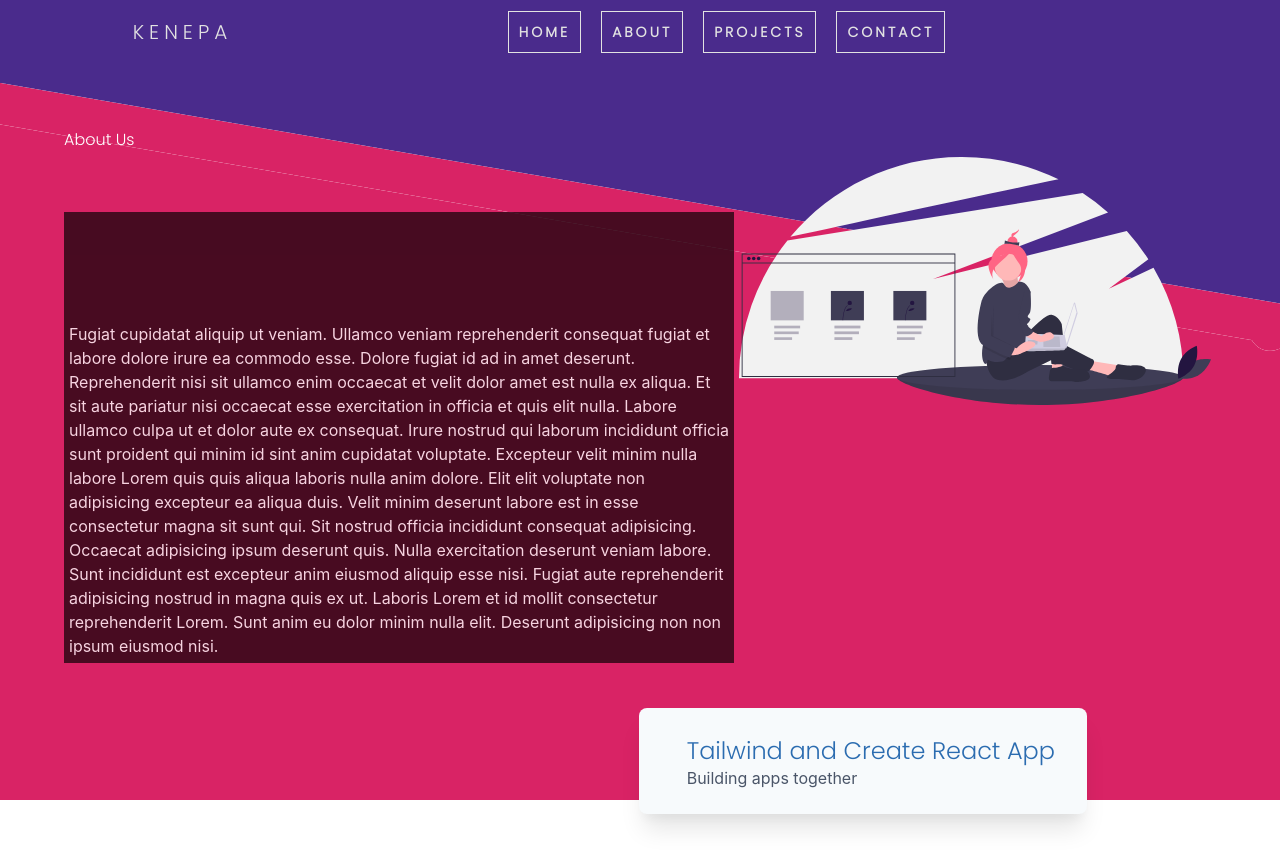
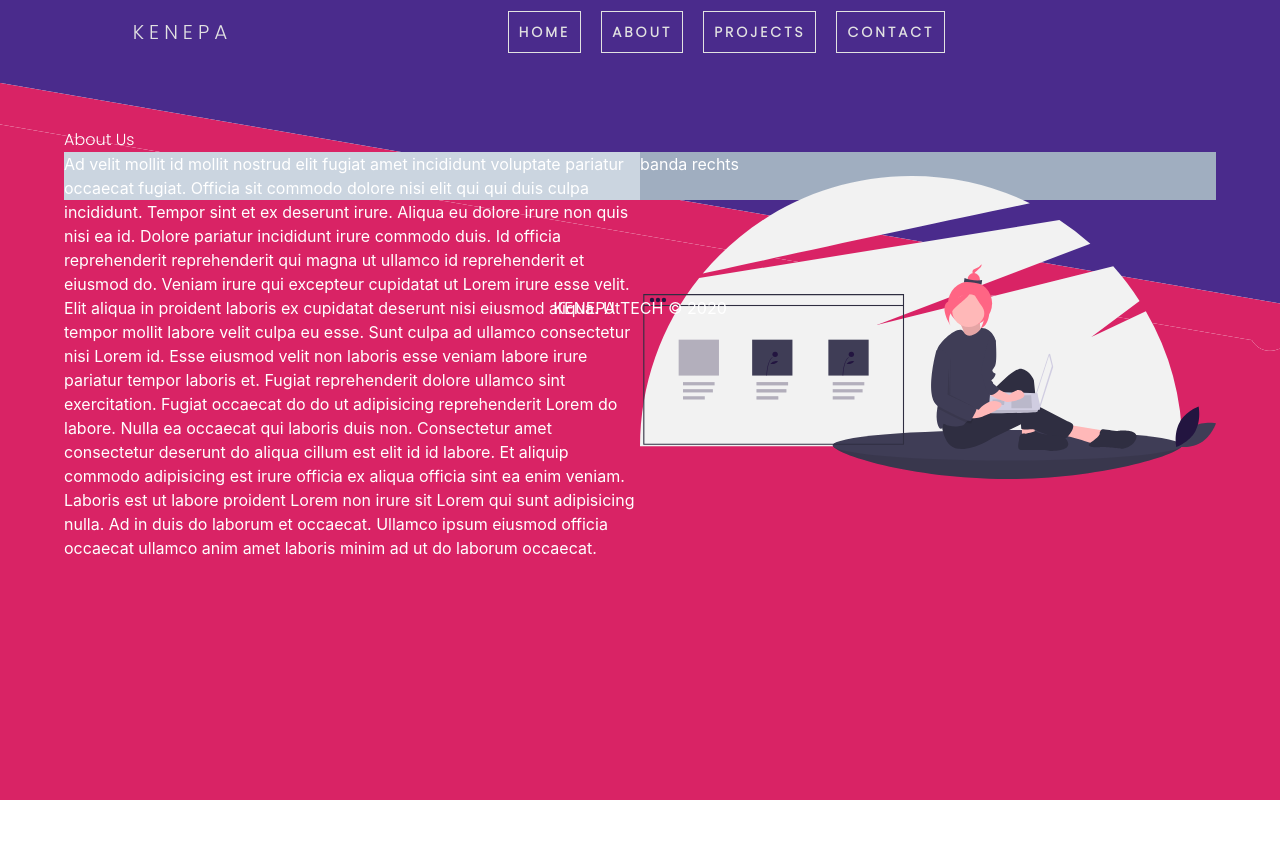
Before and after one commit to KenepaTech/kenepa-website, a React (Create React App) app: page /about in a window 1280 px wide. Shown: the top 868 px of the page. After the commit the page ends 800 px from the top, so only its background shows below. Built offline with nearby package versions, Linux system fonts and the light colour scheme.

Commit message:
postCss & helmet

```diff
--- a/package.json
+++ b/package.json
@@ -16,6 +16,7 @@
     "react": "^16.13.1",
     "react-dom": "^16.13.1",
     "react-headroom": "^3.0.0",
+    "react-helmet": "^6.0.0",
     "react-responsive-modal": "^5.0.2",
     "react-router-dom": "^5.1.2",
     "react-scripts": "3.4.1",
@@ -26,13 +27,10 @@
   "scripts": {
     "build:tailwind": "postcss src/tailwind.css -o src/tailwind.generated.css",
     "watch:tailwind": "postcss -w src/tailwind.css -o src/tailwind.generated.css",
-
     "start": "run-p watch:tailwind start:react",
     "start:react": "react-scripts start",
-
     "prebuild": "npm run build:tailwind",
     "build": "react-scripts build",
-
     "test": "react-scripts test",
     "eject": "react-scripts eject"
   },
--- a/src/components/About.js
+++ b/src/components/About.js
@@ -5,55 +5,33 @@ import "../tailwind.generated.css";
 export default class About extends Component {
   render() {
     return (
+
       <StyledAbout color="transparent">
         <h1> About Us</h1>
-        <Grid>
-          <Row>
-            <Col size={7} className="intro">
+        <Grid >
+          <Row className="flex mb-4" >
+            <Col className="w-1/2 bg-gray-400 h-12 sm:w-1/2 md:w-1/3 lg:w-1/2 xl:w-1/2">
               <p>
-                {" "}
-                Fugiat cupidatat aliquip ut veniam. Ullamco veniam reprehenderit
-                consequat fugiat et labore dolore irure ea commodo esse. Dolore
-                fugiat id ad in amet deserunt. Reprehenderit nisi sit ullamco
-                enim occaecat et velit dolor amet est nulla ex aliqua. Et sit
-                aute pariatur nisi occaecat esse exercitation in officia et quis
-                elit nulla. Labore ullamco culpa ut et dolor aute ex consequat.
-                Irure nostrud qui laborum incididunt officia sunt proident qui
-                minim id sint anim cupidatat voluptate. Excepteur velit minim
-                nulla labore Lorem quis quis aliqua laboris nulla anim dolore.
-                Elit elit voluptate non adipisicing excepteur ea aliqua duis.
-                Velit minim deserunt labore est in esse consectetur magna sit
-                sunt qui. Sit nostrud officia incididunt consequat adipisicing.
-                Occaecat adipisicing ipsum deserunt quis. Nulla exercitation
-                deserunt veniam labore. Sunt incididunt est excepteur anim
-                eiusmod aliquip esse nisi. Fugiat aute reprehenderit adipisicing
-                nostrud in magna quis ex ut. Laboris Lorem et id mollit
-                consectetur reprehenderit Lorem. Sunt anim eu dolor minim nulla
-                elit. Deserunt adipisicing non non ipsum eiusmod nisi.{" "}
+                Ad velit mollit id mollit nostrud elit fugiat amet incididunt voluptate pariatur occaecat fugiat. Officia sit commodo dolore nisi elit qui qui duis culpa incididunt. Tempor sint et ex deserunt irure. Aliqua eu dolore irure non quis nisi ea id. Dolore pariatur incididunt irure commodo duis. Id officia reprehenderit reprehenderit qui magna ut ullamco id reprehenderit et eiusmod do.
+
+Veniam irure qui excepteur cupidatat ut Lorem irure esse velit. Elit aliqua in proident laboris ex cupidatat deserunt nisi eiusmod aliqua. Ut tempor mollit labore velit culpa eu esse. Sunt culpa ad ullamco consectetur nisi Lorem id. Esse eiusmod velit non laboris esse veniam labore irure pariatur tempor laboris et. Fugiat reprehenderit dolore ullamco sint exercitation.
+
+Fugiat occaecat do do ut adipisicing reprehenderit Lorem do labore. Nulla ea occaecat qui laboris duis non. Consectetur amet consectetur deserunt do aliqua cillum est elit id id labore. Et aliquip commodo adipisicing est irure officia ex aliqua officia sint ea enim veniam.
+
+Laboris est ut labore proident Lorem non irure sit Lorem qui sunt adipisicing nulla. Ad in duis do laborum et occaecat. Ullamco ipsum eiusmod officia occaecat ullamco anim amet laboris minim ad ut do laborum occaecat.
               </p>
-              {/* Hello */}
             </Col>
-            <Col size={5}>
-              {/* <img alt="placeholder"  src="https://picsum.photos/500/500" /> */}
-              <img alt="placeholder" src={logo} />
-            </Col>
+            <Col className=" w-1/2 bg-gray-500 h-12 sm:w-1/2 md:w-1/3 lg:w-1/2 xl:w-1/2">
+            <p>
+                banda rechts
+       <img alt="placeholder" src={logo} />
+
+            </p>
+            </Col >
           </Row>
           <Row>
-            <Col size={5} collapse="xs">
-              {/* meh */}
-            </Col>
-            <Col size={8}>
-              <div className="max-w-md mx-auto flex p-6 bg-gray-100 mt-10 rounded-lg shadow-xl">
-                <div className="ml-6 pt-1">
-                  <h1 className="text-2xl text-blue-700 leading-tight">
-                    Tailwind and Create React App
-                  </h1>
-                  <p className="text-base text-gray-700 leading-normal">
-                    Building apps together
-                  </p>
-                </div>
-              </div>
-            </Col>
+            <Col></Col>
+            <Col></Col>
           </Row>
         </Grid>
       </StyledAbout>
--- a/src/components/Home.js
+++ b/src/components/Home.js
@@ -8,7 +8,7 @@ import StyledHome from './styles/Home.styled';
 export default class Home extends Component {
     render() {
         return (
-            <StyledHome>
+            <StyledHome className="container mx-auto px-4">
                 <Clock />
                     <Textbox>
                         <img alt="placeholder" style={{borderRadius: '50%'}} className=" mx-auto flex justify-center items-center" src="https://picsum.photos/300" />
--- a/src/components/Navbar.js
+++ b/src/components/Navbar.js
@@ -1,24 +1,21 @@
-import React from 'react';
-import {
-    BrowserRouter as Router,
-    Switch,
-    Route,
-    Link
-} from "react-router-dom";
-import Home from './Home';
-import About from './About';
-import Burger from './Burger';
-import StyledNavbar from './styles/Navbar.styled';
-import  { bool, func } from 'prop-types';
-import Headroom from 'react-headroom';
-import {
-  CSSTransition,
-  TransitionGroup,
-} from 'react-transition-group';
+import React from "react";
+import { BrowserRouter as Router, Switch, Route, Link } from "react-router-dom";
+import Home from "./Home";
+import About from "./About";
+import Burger from "./Burger";
+import StyledNavbar from "./styles/Navbar.styled";
+import { bool, func } from "prop-types";
+import Headroom from "react-headroom";
+import { Helmet } from "react-helmet";
 
-const Navbar = ({open, setOpen}) => {
+import { CSSTransition, TransitionGroup } from "react-transition-group";
+
+const Navbar = ({ open, setOpen }) => {
   return (
     <Router>
+       <Helmet>
+           <meta name="viewport" content="width=device-width, user-scalable=no, initial-scale=1.0, maximum-scale-1.0, minimum-scale=1.0"></meta>
+        </Helmet>
       <div>
         <Headroom>
           <StyledNavbar>
@@ -33,7 +30,6 @@ const Navbar = ({open, setOpen}) => {
                 <a href="/about">About</a>
               </li>
               <li>
-
                 <Link to="/projects">Projects</Link>
               </li>
               <li>
@@ -41,9 +37,7 @@ const Navbar = ({open, setOpen}) => {
               </li>
             </ul>
             <div>
-
-          <Burger  open={open} setOpen={setOpen} />
-
+              <Burger open={open} setOpen={setOpen} />
             </div>
           </StyledNavbar>
         </Headroom>
@@ -62,13 +56,11 @@ const Navbar = ({open, setOpen}) => {
       </div>
     </Router>
   );
-}
-
+};
 
 Navbar.propTypes = {
-  open:  bool.isRequired,
+  open: bool.isRequired,
   setOpen: func.isRequired,
 };
 
-
 export default Navbar;
--- a/src/components/styles/About.styled.js
+++ b/src/components/styles/About.styled.js
@@ -36,26 +36,15 @@ const media = {
 export default StyledAbout;
 
 export const Grid = styled.div`
-    //border-color:green;
-    //border-style: solid;
+
 `;
 
 export const Row = styled.div`
-    display:flex;
+
 `;
+
+export const Col = styled.div`
 
 
 
-export const Col = styled.div`
-    flex: ${(props) => props.size};
-    ${(props) => props.collapse && media[props.collapse](`
-    display:none;
-    `)};
-    //to be removed
-    //border-color:red;
-     //border-style: solid;
-    padding:5px;
-    //to be removed
-
-
 `;
--- a/src/components/styles/Burger.styled.js
+++ b/src/components/styles/Burger.styled.js
@@ -43,15 +43,8 @@ const StyledBurger = styled.button`
     }
     }
 
-<<<<<<< HEAD
     @media (max-width: ${({ theme }) =>theme.tablet}) {
         display:flex;
-=======
-    @media (max-width: ${({ theme }) => theme.tablet}) {
-        display:block;
-        padding-top: 2rem;
-        padding-right: 2rem;
->>>>>>> dev
         }
 
 
```
Also changed, not shown: 1 other file (tests, documents, lock files or other folders). Lines whose indentation alone changed are shown as unchanged.
